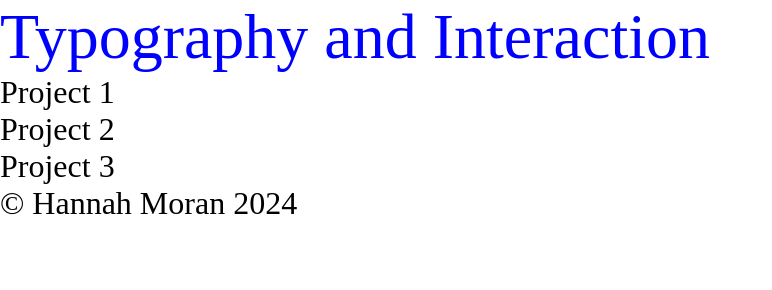
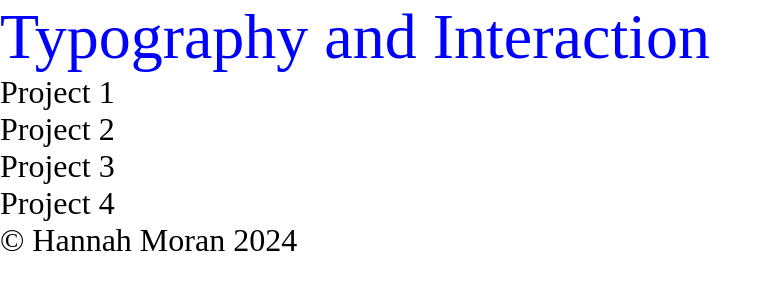
Before and after one commit to hannahmariamoran/hannahmariamoran.github.io, a plain HTML site: page index.html in a window 1280 px wide. Shown: the whole page, without its empty margins (0-772 px from the left). Drawn offline with Linux system fonts and the light colour scheme.

Commit message:
Adding in Project 4 Link

```diff
--- a/index.html
+++ b/index.html
@@ -13,10 +13,11 @@
 				<li><a href="/manuscript">Project 1</a></li>
 				<li><a href="/spread">Project 2</a></li>
 				<li><a href="/binding">Project 3</a></li>
+				<li><a href="/links">Project 4</a></li>
 			</ol>
 		</main>
 		<footer>
-			<p>© Hannah Moran 2024</p>
+			<p>© Hannah Moran 2024</p>
 		</footer>
 	</body>
 </html>
```
